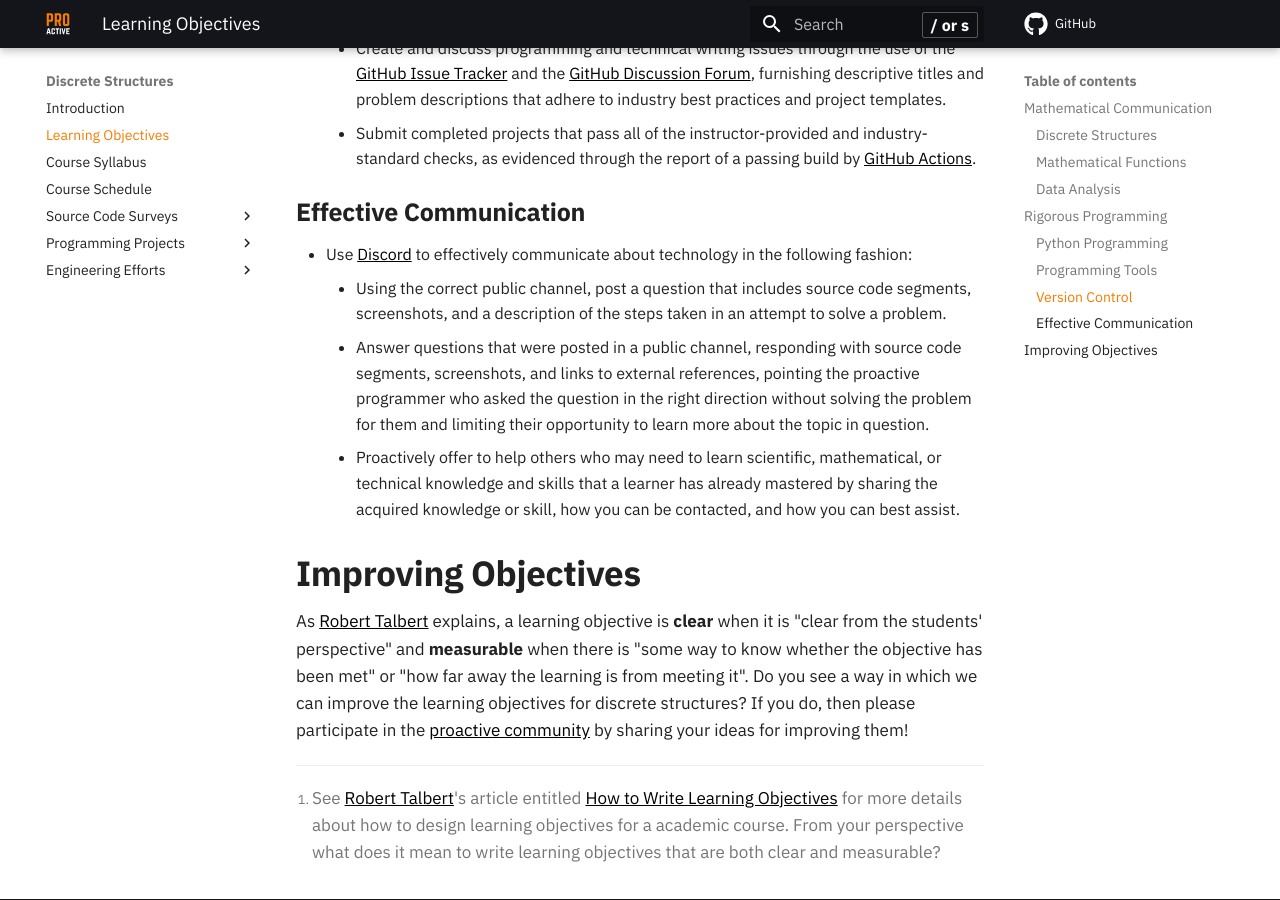
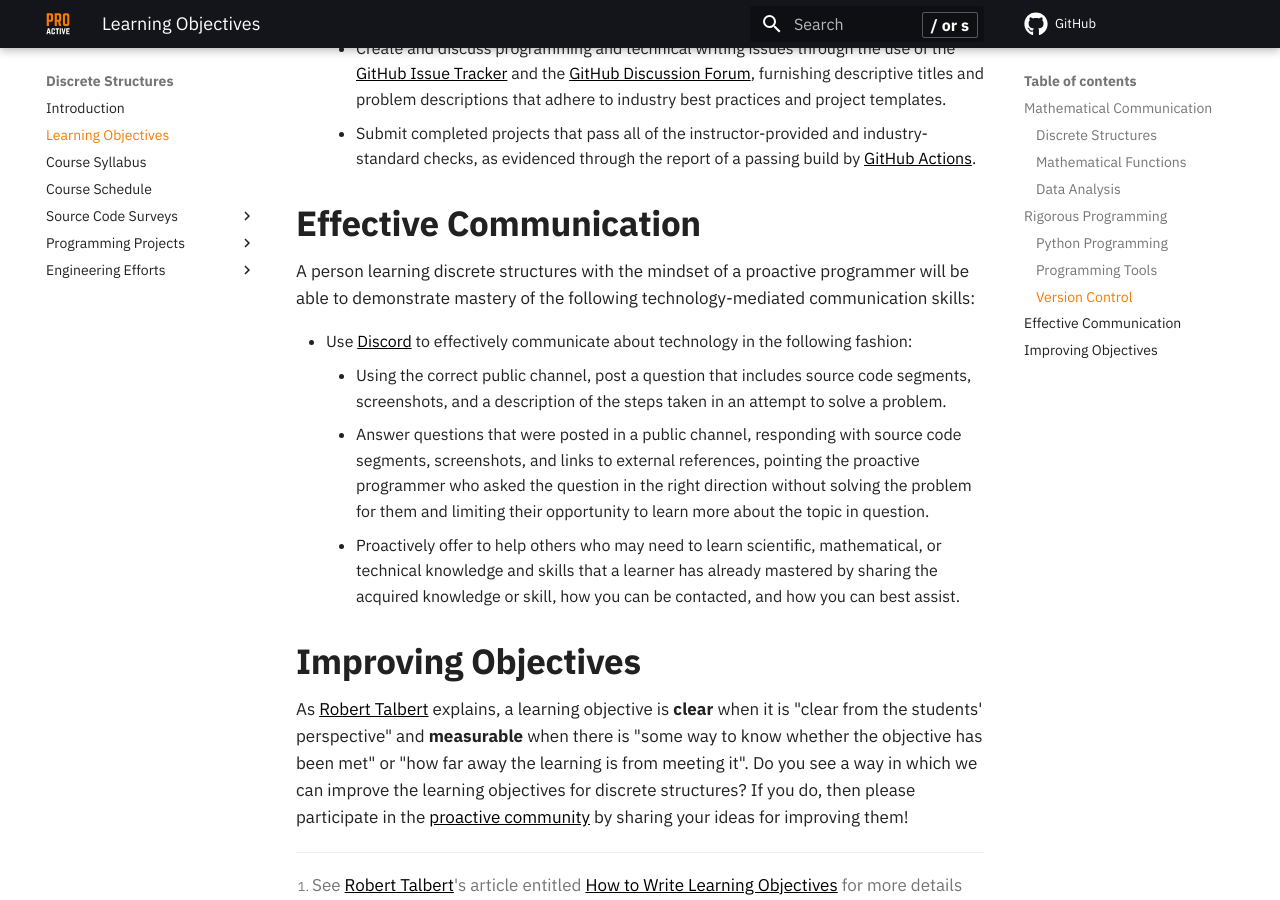
Before and after one commit to ProactiveProgrammers/www.proactiveprogrammers.com, an MkDocs documentation site: the page built from docs/discrete-structures/learning-objectives-discrete-structures.md, in a window 1280 px wide and 900 px high, scrolled down 4221 px. Built offline with MkDocs 1.6.1 and Material for MkDocs 9.7.7, drawn with Linux system fonts in a browser that asks for light colours; comment, search, counter and statistics services are not loaded.

Commit message:
fix: Make effective-communication a subsection in learning-objectives-discrete-structures.

```diff
--- a/docs/discrete-structures/learning-objectives-discrete-structures.md
+++ b/docs/discrete-structures/learning-objectives-discrete-structures.md
@@ -208,7 +208,11 @@ will be able to demonstrate mastery of the following programming skills:
       industry-standard checks, as evidenced through the report of a passing
       build by [GitHub Actions](https://github.com/features/actions).
 
-### Effective Communication
+## Effective Communication
+
+A person learning discrete structures with the mindset of a proactive programmer
+will be able to demonstrate mastery of the following technology-mediated
+communication skills:
 
 - Use [Discord](https://discord.com/) to effectively communicate about
   technology in the following fashion:
```
